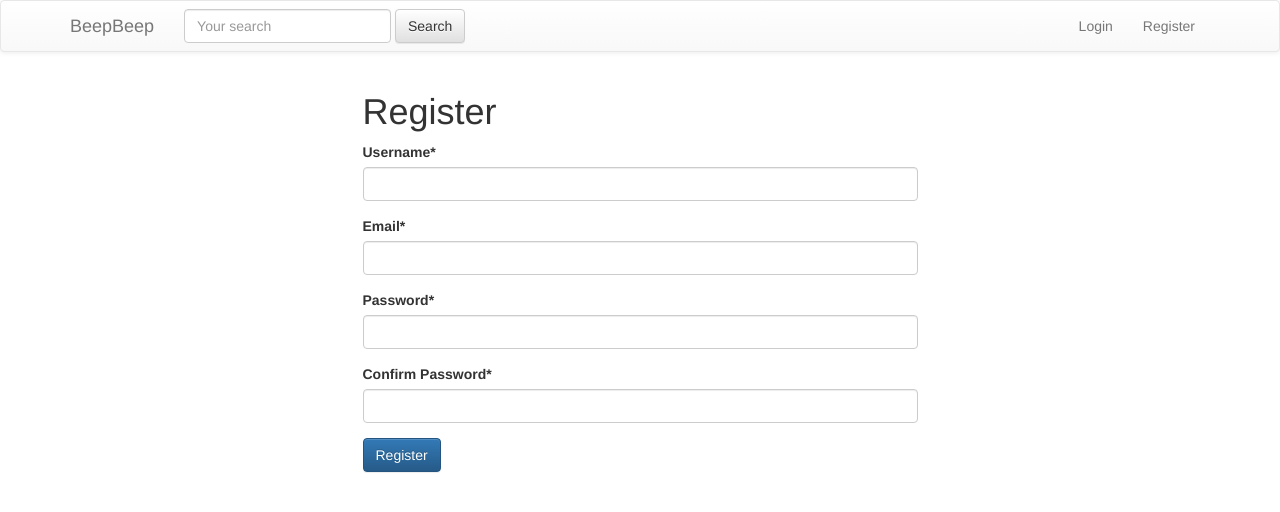
After one commit to colonelrascals/beepbeep, a Django app: page /register/ in a window 1280 px wide. The commit adds this page. Shown: the top 512 px of the page. Run offline with Django 3.2, Linux system fonts and the light colour scheme; some libraries are stand-ins or nearby versions.

Commit message:
final commit

```diff
--- /dev/null
+++ b/src/accounts/forms.py
@@ -0,0 +1,30 @@
+from django import forms
+from django.contrib.auth import get_user_model
+
+User = get_user_model()
+
+class UserRegisterForm(forms.Form):
+    username = forms.CharField()
+    email = forms.EmailField()
+    password = forms.CharField(widget=forms.PasswordInput)
+    password2 = forms.CharField(label='Confirm Password', widget=forms.PasswordInput)
+
+
+    def clean_password2(self):
+        password = self.cleaned_data.get('password')
+        password2 = self.cleaned_data.get('password2')
+        if password != password2:
+            raise forms.ValidationError("Password must match")
+        return password2
+
+    def clean_username(self):
+        username = self.cleaned_data.get('username')
+        if User.objects.filter(username__icontains=username).exists():
+            raise forms.ValidationError("This username is taken")
+        return username
+
+    def clean_email(self):
+        email = self.cleaned_data.get('email')
+        if User.objects.filter(email__icontains=email).exists():
+            raise forms.ValidationError("This email is already registered.")
+        return email
--- /dev/null
+++ b/src/accounts/templates/accounts/user_register_form.html
@@ -0,0 +1,21 @@
+
+{% extends "base.html" %}
+
+{% load crispy_forms_tags %}
+
+
+{% block title %}Register | {{ block.super }}{% endblock title %}
+
+
+{% block content %}
+<div class='row'>
+    <div class='col-sm-6 col-sm-offset-3'>
+        <h1>Register</h1>
+                <form class='form {% if form_class %}{{ form_class }}{% endif %}' method='POST' action="{% if action_url %}{{ action_url }}{% endif %}">
+           {% csrf_token %}
+            {{ form|crispy }}
+            <input class='btn btn-primary' type="submit" value="Register" />
+        </form>
+    </div>
+</div>
+{% endblock content %}
--- a/src/accounts/urls.py
+++ b/src/accounts/urls.py
@@ -1,4 +1,4 @@
-from django.conf.urls import url
+from django.conf.urls import url, include
 
 from django.views.generic.base import RedirectView
 
@@ -9,11 +9,8 @@ from .views import (
 
 app_name='profiles'
 urlpatterns = [
-    # url(r'^$', RedirectView.as_view(url="/")),
-    # url(r'^search/$', TweetListView.as_view(), name='list'), # /tweet/
-    # url(r'^create/$', TweetCreateView.as_view(), name='create'), # /tweet/create/
+
+    url(r'^', include('django.contrib.auth.urls')),
     url(r'^(?P<username>[\w.@+-]+)/$', UserDetailView.as_view(), name='detail'), # /tweet/1/
     url(r'^(?P<username>[\w.@+-]+)/follow/$', UserFollowView.as_view(), name='follow'),
-    # url(r'^(?P<pk>\d+)/update/$', TweetUpdateView.as_view(), name='update'), # /tweet/1/update/
-    # url(r'^(?P<pk>\d+)/delete/$', TweetDeleteView.as_view(), name='delete'), # /tweet/1/delete/
 ]
--- a/src/accounts/views.py
+++ b/src/accounts/views.py
@@ -4,11 +4,31 @@ from django.shortcuts import render, get_object_or_404, redirect
 
 from django.views import View
 from django.views.generic import DetailView
+from django.views.generic.edit import FormView
 # Create your views here.
 
+from .forms import UserRegisterForm
 from .models import UserProfile
 
 User = get_user_model()
+
+
+class UserRegisterView(FormView):
+    template_name = 'accounts/user_register_form.html'
+    form_class = UserRegisterForm
+    success_url = '/login'
+
+    def form_valid(self, form):
+        username = form.cleaned_data.get("username")
+        email = form.cleaned_data.get("email")
+        password = form.cleaned_data.get("password")
+        new_user = User.objects.create(username=username, email=email)
+        new_user.set_password(password)
+        new_user.save()
+        return super(UserRegisterView, self).form_valid(form)
+
+
+
 
 class UserDetailView(DetailView):
     template_name = 'accounts/user_detail.html'
@@ -22,7 +42,6 @@ class UserDetailView(DetailView):
     def get_context_data(self, *args, **kwargs):
         context = super(UserDetailView, self).get_context_data(*args, **kwargs)
         following = UserProfile.objects.is_following(self.request.user, self.get_object())
-        context['following'] = following
         return context
 
 
--- a/src/beepbeep/settings/base.py
+++ b/src/beepbeep/settings/base.py
@@ -54,6 +54,8 @@ MIDDLEWARE = [
 ]
 
 ROOT_URLCONF = 'beepbeep.urls'
+LOGIN_URL = '/login'
+LOGIN_REDIRECT_URL=  '/'
 
 TEMPLATES = [
     {
--- a/src/beepbeep/settings/local.py
+++ b/src/beepbeep/settings/local.py
@@ -55,6 +55,8 @@ MIDDLEWARE = [
 ]
 
 ROOT_URLCONF = 'beepbeep.urls'
+LOGIN_URL = '/login'
+LOGIN_REDIRECT_URL=  '/'
 
 TEMPLATES = [
     {
--- a/src/beepbeep/settings/production.py
+++ b/src/beepbeep/settings/production.py
@@ -54,6 +54,8 @@ MIDDLEWARE = [
 ]
 
 ROOT_URLCONF = 'beepbeep.urls'
+LOGIN_URL = '/login'
+LOGIN_REDIRECT_URL=  '/'
 
 TEMPLATES = [
     {
--- a/src/beepbeep/urls.py
+++ b/src/beepbeep/urls.py
@@ -18,6 +18,7 @@ from django.contrib import admin
 
 from django.conf import settings
 from django.conf.urls.static import static
+from accounts.views import UserRegisterView
 from hashtags.views import HashTagView
 from beeps.views import BeepListView
 from .views import home
@@ -28,8 +29,10 @@ urlpatterns = [
     url(r'^$', BeepListView.as_view(), name='home'),
     url(r'^tags/(?P<hashtag>.*)/$', HashTagView.as_view(), name='hashtag'),
     url(r'^beep/', include('beeps.urls', namespace='beeps')),
+    url(r'^register/$', UserRegisterView.as_view(), name='register'),
     url(r'^api/beep/', include('beeps.api.urls', namespace='beeps-api')),
     url(r'^', include('accounts.urls', namespace='profiles')),
+    url(r'^', include('django.contrib.auth.urls')),
 ]
 
 if settings.DEBUG:
--- a/src/beeps/api/urls.py
+++ b/src/beeps/api/urls.py
@@ -2,6 +2,7 @@ from django.conf.urls import url
 
 from django.views.generic.base import RedirectView
 from .views import (
+    LikeToggleAPIView,
     RebeepAPIView,
     BeepListAPIView,
     BeepCreateView
@@ -9,7 +10,8 @@ from .views import (
 app_name='beep-api'
 urlpatterns = [
     url(r'^$', BeepListAPIView.as_view(), name ='list'),
+    url(r'^create/$', BeepCreateView.as_view(), name ='create'),
+    url(r'^(?P<pk>\d+)/like/$', LikeToggleAPIView.as_view(), name='like-toggle'),
     url(r'^(?P<pk>\d+)/rebeep/$', RebeepAPIView.as_view(), name='rebeep'),
-    url(r'^create/$', BeepCreateView.as_view(), name ='create'),
 
 ]
--- a/src/templates/base.html
+++ b/src/templates/base.html
@@ -54,6 +54,28 @@
                 beepContainer = $('#beep-container')
             }
             var initialURL = beepContainer.attr("data-url") || "/api/beep/"
+
+            $(document.body).on("click", ".beep-like", function(e){
+              e.preventDefault()
+              var this_ = $(this)
+              var beepId = this_.attr("data-id")
+              var likedUrl = '/api/beep/' + beepId + "/like/"
+              $.ajax({
+                method:"GET",
+                url: likedUrl,
+                success: function(data){
+                  if (data.liked){
+                    this_.text("Liked")
+                  } else {
+                    this_.text("Unliked")
+                  }
+                },
+                error: function(data){
+                  console.log("error")
+                  console.log(data)
+                }
+              })
+          })
             $(document.body).on("click", ".retweetBtn", function(e){
                 e.preventDefault()
                 console.log("clicked")
@@ -84,26 +106,36 @@
 
                 })
             }
-            function attachBeeps(value, prepend, rebeep) {
-                var dateDisplay = value.date_display
-                var beepContent = value.content;
-                var beepUser = value.user.username;
-                var formattedHtml;
-                if (rebeep && value.parent){
-                  var mainBeep = value.parent
-                  console.log(mainBeep)
-                   formattedHtml = "<div class=\"media\"><div class=\"media-body\"><span class='grey-color'>Rebeep via " + beepUser +" on " + dateDisplay + "</span><br/>"+ mainBeep.content + "<br/> via <a href='" + mainBeep.user.url + "'>" + mainBeep.user.username + "</a> | " + mainBeep.date_display + " | " + "<a href='/beep/" + mainBeep.id + "'>View</a> | " + "<a class='retweetBtn' href='/beep/" + value.id + "/rebeep/'>Rebeep</a>" + "</div></div><hr/>"
+            function formatTweet(tweetValue) {
+                var verb = 'Like'
+                if (tweetValue.did_like){
+                    verb = 'Unlike'
                 }
-                else {
+                var preContent;
+                var container;
+                var tweetContent;
+                console.log(tweetValue)
+                if (tweetValue.parent) {
+                  // there is a retwet
+                  tweetValue = tweetValue.parent
+                   preContent = "<span class='grey-color'>Rebeep via " + tweetValue.user.username +" on " + tweetValue.date_display + "</span><br/>"
+                }
+                tweetContent = tweetValue.content + "<br/> via <a href='" + tweetValue.user.url + "'>" + tweetValue.user.username + "</a> | " + tweetValue.date_display + " | " + "<a href='/beep/" + tweetValue.id + "'>View</a> | " + "<a class='retweetBtn' href='/beep/" + tweetValue.id + "/rebeep/'>Rebeep</a>" + " | <a href='#' class='beep-like' data-id=" + tweetValue.id + ">" + verb + "</a>"
+                if (preContent){
+                     container= "<div class=\"media\"><div class=\"media-body\">" + preContent + tweetContent + "</div></div><hr/>"
+                } else {
+                     container = "<div class=\"media\"><div class=\"media-body\">" + tweetContent + "</div></div><hr/>"
+                }
 
-                    formattedHtml = "<div class=\"media\">"+"<div class=\"media-body\">" + beepContent + "<br/> via <a href='" + value.url + "'>" + beepUser + "</a> | " + dateDisplay + " | " + "<a href='/beep/" + value.id + "'>View</a> | " + "<a class='retweetBtn' href='/beep/" + value.id + "/rebeep/'>Rebeep</a>" +  "</div></div><hr/>"
-                }
-                if (prepend == true) {
-                    beepContainer.prepend(formattedHtml)
-                }
-                else {
-                    beepContainer.append(formattedHtml)
-                }
+                 return container
+            }
+            function attachBeeps(tweetValue, prepend, retweet){
+                tweetFormattedHtml = formatTweet(tweetValue)
+                if (prepend==true){
+                  beepContainer.prepend(tweetFormattedHtml)
+                } else {
+                  beepContainer.append(tweetFormattedHtml)
+               }
             }
             function parseBeeps() {
                 if (beepList == 0) {
--- a/src/templates/navbar.html
+++ b/src/templates/navbar.html
@@ -14,15 +14,8 @@
           <!-- Collect the nav links, forms, and other content for toggling -->
           <div class="collapse navbar-collapse" id="bs-example-navbar-collapse-1">
             <ul class="nav navbar-nav navbar-right">
-              <li><a href="#">Link</a></li>
-              <li class="dropdown">
-                <a href="#" class="dropdown-toggle" data-toggle="dropdown" role="button" aria-haspopup="true" aria-expanded="false">Dropdown <span class="caret"></span></a>
-                <ul class="dropdown-menu">
-                  <li><a href="#">Action</a></li>
-                  <li><a href="#">Another action</a></li>
-                  <li><a href="#">Something else here</a></li>
-                  <li role="separator" class="divider"></li>
-                  <li><a href="#">Separated link</a></li>
+              <li><a href="/login">Login</a></li>
+              <li><a href="/register">Register</a></li>
                 </ul>
               </li>
             </ul>
```
Also changed, not shown: src/accounts/templates/registration/login.html (added, +55 -0 lines), src/beeps/api/serializers.py (+20 -4 lines), src/beeps/api/views.py (+29 -10 lines), src/beeps/models.py (+10 -0 lines), src/beeps/migrations/0006_beep_liked.py (added), src/db.sqlite3.
